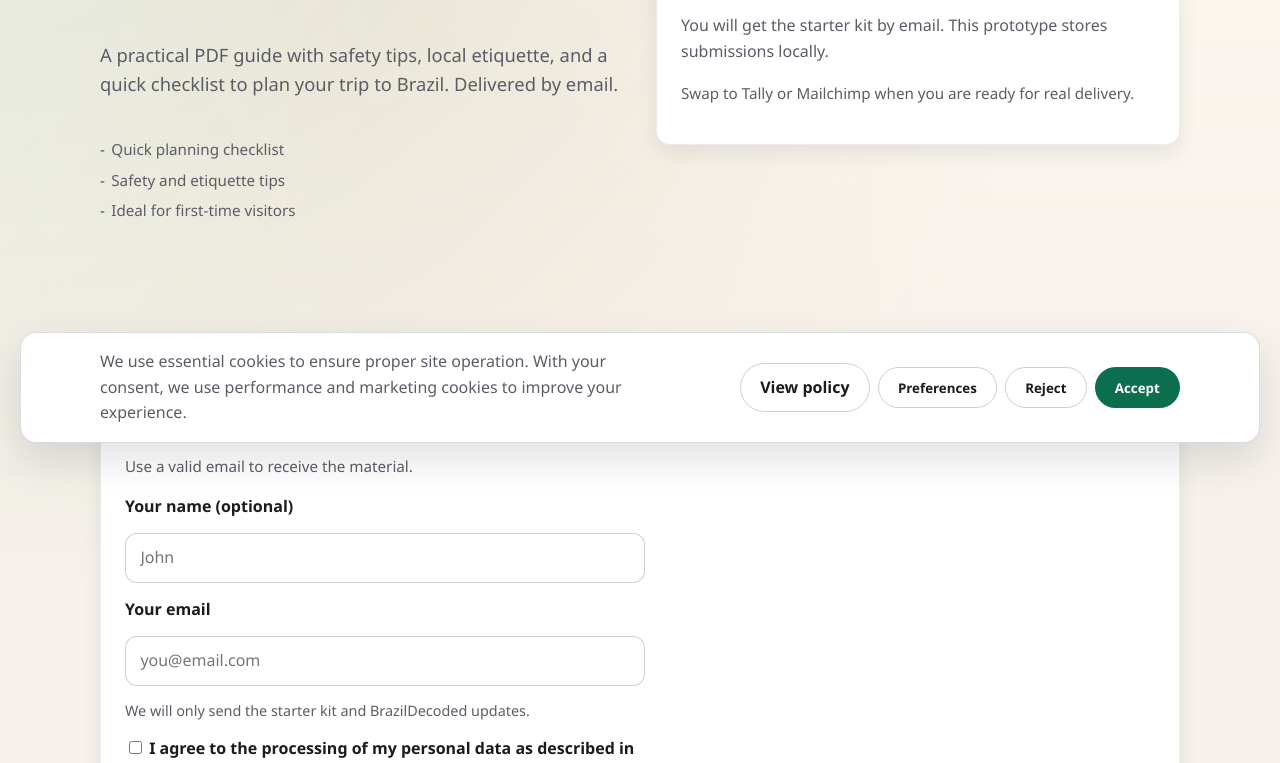
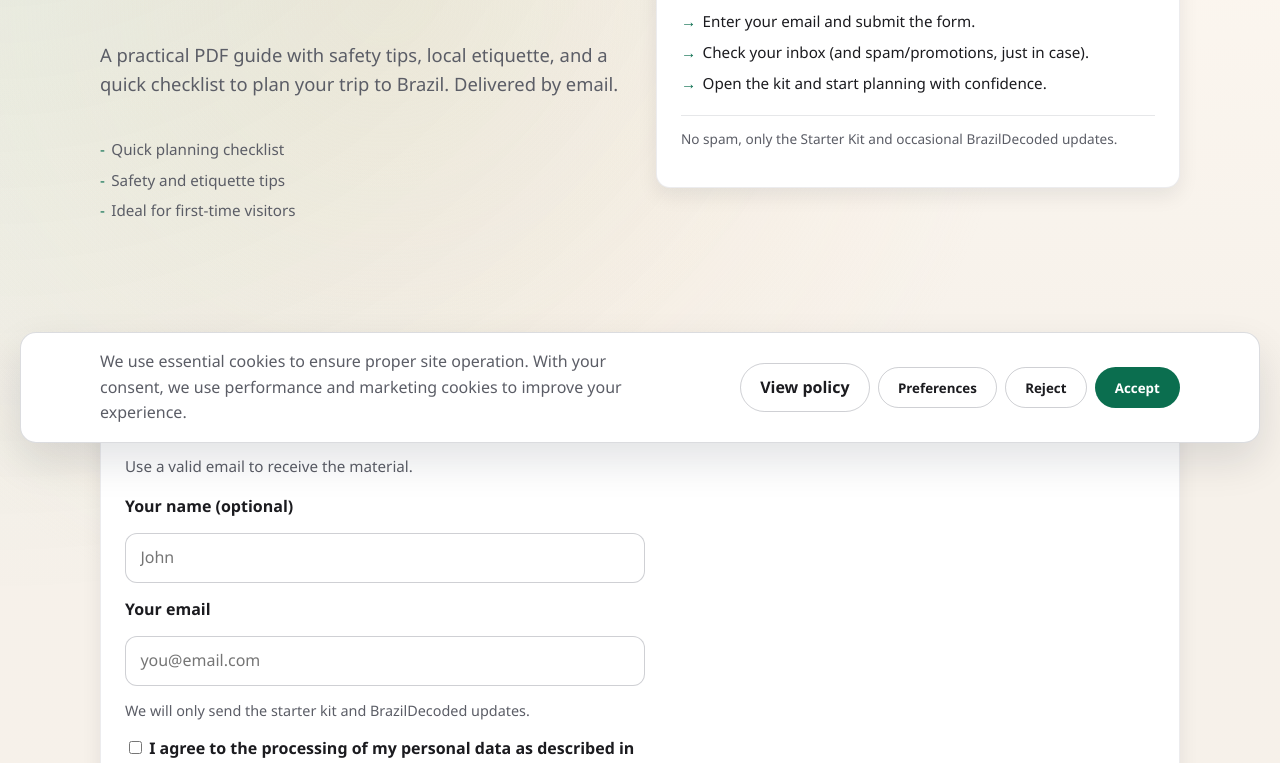
Before and after one commit to rfonte/brazildecoded.webapp, an Eleventy site: page src/pages/cadastro.njk in a window 1280 px wide. Shown: the part 337-1100 px from the top of the page. Built offline with nearby package versions, Linux system fonts and the light colour scheme; Eleventy itself is replaced by a stand-in of ours; files that its build step writes are made by us from their sources.

Commit message:
ajuste de textos nas telas de contato e startkit

```diff
--- a/src/assets/css/style.css
+++ b/src/assets/css/style.css
@@ -610,3 +610,37 @@ button.cta:disabled {
     padding: 0 1.25rem 1.25rem;
   }
 }
+
+
+/* Card – What happens next */
+.card-steps {
+  margin: 1rem 0 1.25rem;
+  padding-left: 0;
+  display: grid;
+  gap: 0.5rem;
+  color: var(--ink);
+  font-size: 0.95rem;
+  list-style: none;
+}
+
+.card-steps li {
+  line-height: 1.5;
+}
+
+.card-subtitle {
+  margin-bottom: 0.75rem;
+  font-size: 0.95rem;
+}
+
+.card-note {
+  font-size: 0.85rem;
+  color: var(--muted);
+  border-top: 1px solid rgb(16 24 40 / 10%);
+  padding-top: 0.75rem;
+  margin-top: 0.75rem;
+}
+.card-steps li::before {
+  content: "→";
+  color: var(--accent);
+  margin-right: 0.4rem;
+}
--- a/src/pages/cadastro.njk
+++ b/src/pages/cadastro.njk
@@ -22,13 +22,20 @@ permalink: "/pages/cadastro.html"
     </div>
 
     <aside class="card" aria-label="Starter kit summary">
-      <h2 class="card-title">What happens next</h2>
+      <h2 class="card-title">What happens next?</h2>
+
       <p class="card-subtitle">
-        You will get the starter kit by email. This prototype stores
-        submissions locally.
+        Fill out the form below and we’ll email you the <strong>Brazil Starter Kit</strong>.
       </p>
-      <p class="section-note">
-        Swap to Tally or Mailchimp when you are ready for real delivery.
+
+      <ol class="card-steps" aria-label="Next steps">
+        <li>Enter your email and submit the form.</li>
+        <li>Check your inbox (and spam/promotions, just in case).</li>
+        <li>Open the kit and start planning with confidence.</li>
+      </ol>
+
+      <p class="card-note">
+        No spam, only the Starter Kit and occasional BrazilDecoded updates.
       </p>
     </aside>
   </div>
--- a/src/pages/contato.njk
+++ b/src/pages/contato.njk
@@ -55,10 +55,6 @@ permalink: "/pages/contato.html"
   <div class="container">
     <div class="card">
       <h2 class="section-title" id="message-title">Send your message</h2>
-      <p class="section-note">
-        This form sends messages through a temporary Make webhook. For production,
-        connect a verified email service.
-      </p>
       <p class="section-note">
         By submitting this form, you acknowledge our
         <a href="/pages/privacy.html">Privacy Policy</a>.
```
